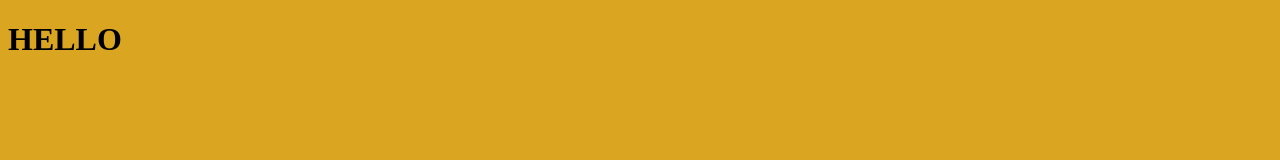
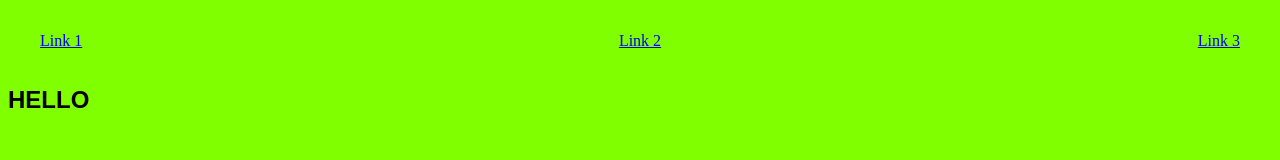
Before and after one commit to maggieisgreene/flexbox-intro, a plain HTML site: page index.html in a window 1280 px wide. Drawn offline with Linux system fonts and the light colour scheme.

Commit message:
added snazzy navbar

```diff
--- a/index.html
+++ b/index.html
@@ -8,7 +8,14 @@
     <link rel="stylesheet" href="../main.css">
 </head>
 <body>
-    <h1>HELLO</h1>
+    <nav>
+        <div class="link-container">
+            <a href="/">Link 1</a>
+            <a href="/">Link 2</a>
+            <a href="/">Link 3</a>
+        </div>
+        <h1>HELLO</h1>
+    </nav>
     <script src="main.js"></script>
 </body>
 </html>
--- a/main.css
+++ b/main.css
@@ -1,3 +1,18 @@
 body {
-    background-color: goldenrod;
+    background-color: chartreuse;
 }
+
+.link-container {
+    align-items: center;
+    display: flex;
+    justify-content: space-between;
+    margin: 1em;
+}
+
+.link-container a {
+    margin: 1em;
+}
+
+h1 {
+    font-family: Arial, Helvetica, sans-serif;
+}
```
